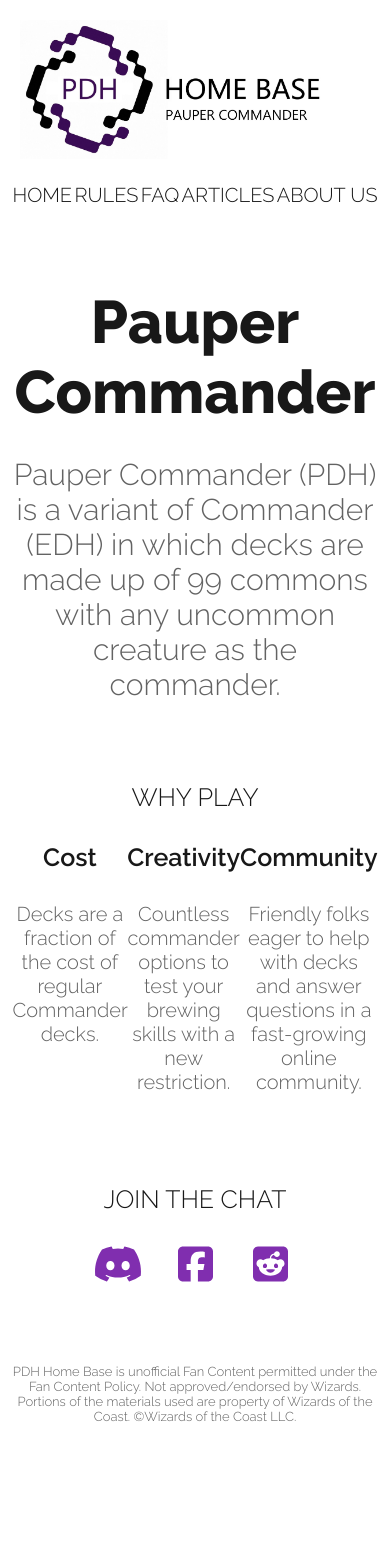
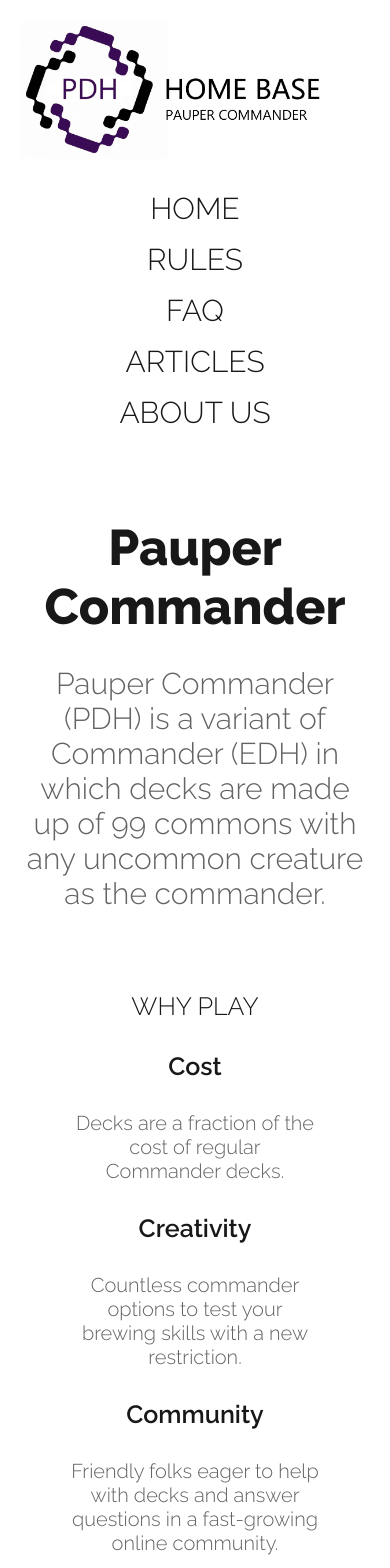
Before and after one commit to Podkomorka/pdhhomebase, a React (Create React App) app: page / in a window 390 px wide. Shown: the top 1568 px of the page. Before the commit the page ends 1434 px from the top, so only its background shows below. Built offline with nearby package versions, Linux system fonts and the light colour scheme.

Commit message:
Add files via upload

```diff
--- a/src/article.css
+++ b/src/article.css
@@ -46,7 +46,7 @@
 
 .body p,
 .details p,
-li {
+.article-details li {
   font-family: sans-serif;
 }
 
@@ -64,11 +64,17 @@ li {
 .indent {
   margin-left:5rem;
 }
+@media (max-width: 660px) {
 
-/* @media (max-width: 390px) {
-  #titleDetail,
-  h2,
-  p {
-    transform: scale(0.9);
+  .article-details h1 {
+    font-size: 3rem;
   }
-} */
+
+  @media (max-width: 390px) {
+    #titleDetail,
+    .article-details h2,
+    .article-details p {
+      transform: scale(0.9);
+    }
+  }
+}
--- a/src/index.css
+++ b/src/index.css
@@ -289,3 +289,83 @@ a:hover {
   color: var(--primary-color);
   margin-bottom: 3rem;
 }
+
+/* ========== Media Queries ========== */
+
+@media (max-width: 850px) {
+
+  /* --- Global --- */
+  h1 {
+    font-size: 5rem;
+  }
+  .navbar .links {
+    flex-wrap: wrap;
+  }
+  .navbar a {
+    font-size: 3rem;
+    flex: 1 1 450px;
+    margin: 0.8rem;
+  }
+
+  /* --- Home Page --- */
+  .reasons {
+    flex-wrap: wrap;
+  }
+  .reason {
+    margin-bottom: 2rem;
+  }
+
+  /* --- Rules Page --- */
+  .rule ul {
+    margin: 2rem;
+  }
+
+  /* --- FAQ Page --- */
+  .faq {
+    flex-wrap: wrap;
+    justify-content: center;
+  }
+  .faq div {
+    flex: 1 1 350px;
+  }
+  .faq .faq__text {
+    margin-bottom: 4rem;
+  }
+
+  /* --- Articles Page --- */
+  .articles {
+    grid-template-columns: 1fr;
+  }
+  .article {
+    max-width: 40rem;
+  }
+
+  /* --- About Us Page --- */
+  .member {
+    flex-wrap: wrap;
+    justify-content: center;
+  }
+
+  @media (max-width: 440px) {
+
+    /* --- FAQ Page --- */
+    .faq {
+      transform: scale(0.9);
+    }
+
+    /* --- Articles Page --- */
+    .articles {
+      gap: 0;
+    }
+    /* Scale is SO COOL it helped make a whole article card the right size on mobile*/
+    .article {
+      transform: scale(0.8);
+    }
+
+    /* --- About Us Page --- */
+    .member {
+      transform: scale(0.9);
+    }
+
+  }
+}
```
